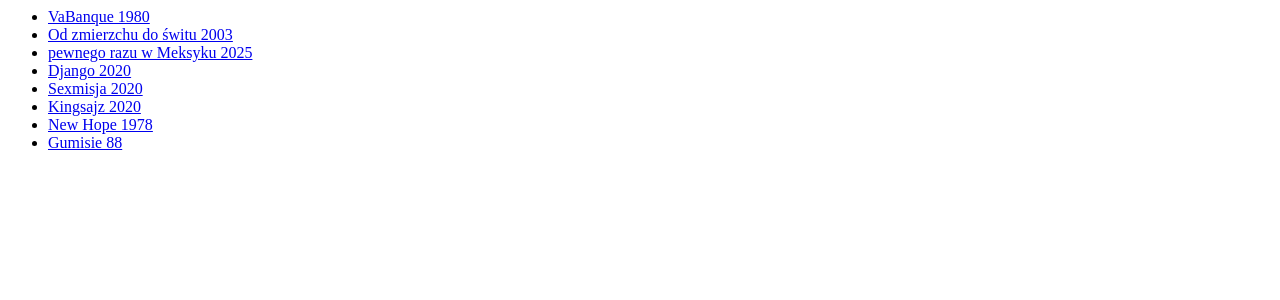
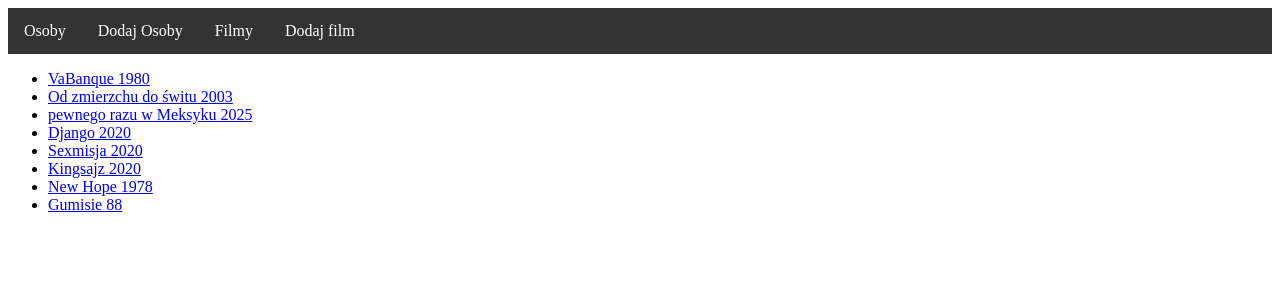
Before and after one commit to cooklee/FilmKra, a Django app: page /movies/ in a window 1280 px wide. Shown: the top 300 px of the page. Run offline with Django 3.2, Linux system fonts and the light colour scheme; data comes from the database, SQL or seed files in the repository.

Commit message:
base.html

```diff
--- a/FilmyKra/urls.py
+++ b/FilmyKra/urls.py
@@ -19,6 +19,7 @@
 
 urlpatterns = [
     path('admin/', admin.site.urls),
+    path('', views.index, name='index'),
     path('persons/', views.person_view, name='person_list'),
     path('movies/', views.movie_view, name='movie_list'),
     path('add_person/', views.add_person_view, name='add_person'),
--- a/filmweb/views.py
+++ b/filmweb/views.py
@@ -1,12 +1,15 @@
 from django.shortcuts import render, redirect
-
 # Create your views here.
 from filmweb.models import Person, Movie
 
 
+def index(request):
+    return render(request, 'base.html')
+
 def person_view(request):
     objects = Person.objects.all()
-    return render(request, "show_objects.html", {'objects': objects})
+    sikorka = render(request, "show_objects.html", {'objects': objects})
+    return sikorka
 
 def movie_view(request):
     objects = Movie.objects.all()
--- a/templates/add_movie.html
+++ b/templates/add_movie.html
@@ -1,3 +1,5 @@
+{% extends 'base.html' %}
+{% block content %}
 <form method="post">
     {% csrf_token %}
 
@@ -20,6 +22,5 @@
 
     </p>
     <p><input type="submit" > </p>
-
-
 </form>
+{% endblock %}
--- a/templates/add_person.html
+++ b/templates/add_person.html
@@ -1,6 +1,9 @@
+{% extends 'base.html' %}
+{% block content %}
 <form method="post">
     {% csrf_token %}
     <p>Imie:<input type="text" name="first_name"></p>
     <p>nazwisko:<input type="text" name="last_name"></p>
     <p><input type="submit" value="Dodaj">   </p>
 </form>
+{% endblock %}
--- /dev/null
+++ b/templates/base.html
@@ -0,0 +1,47 @@
+<!DOCTYPE html>
+<html lang="en">
+<head>
+    <meta charset="UTF-8">
+    <title>Title</title>
+    <style>
+        ul.header {
+  list-style-type: none;
+  margin: 0;
+  padding: 0;
+  overflow: hidden;
+  background-color: #333;
+}
+
+li.header {
+  float: left;
+}
+
+li.header a {
+  display: block;
+  color: white;
+  text-align: center;
+  padding: 14px 16px;
+  text-decoration: none;
+}
+
+li a:hover:not(.active) {
+  background-color: #111;
+}
+
+.active {
+  background-color: #4CAF50;
+}
+    </style>
+</head>
+<body>
+<ul class="header">
+  <li class="header"><a href="{% url 'person_list' %}">Osoby</a></li>
+  <li class="header"><a href="{% url 'add_person' %}">Dodaj Osoby</a></li>
+  <li class="header"><a href="{% url 'movie_list' %}">Filmy</a></li>
+  <li class="header"><a href="{% url 'add_movie' %}">Dodaj film</a></li>
+
+</ul>
+{% block content %}
+{% endblock %}
+</body>
+</html>
--- a/templates/movie_detail.html
+++ b/templates/movie_detail.html
@@ -1,3 +1,5 @@
+{% extends 'base.html' %}
+{% block content %}
 <div>
     <form method="post">
     {% csrf_token %}
@@ -32,3 +34,4 @@
         <input type="submit">
     </form>
 </div>
+{% endblock %}
--- a/templates/person_detail.html
+++ b/templates/person_detail.html
@@ -1,3 +1,5 @@
+{% extends 'base.html' %}
+{% block content %}
 <div>
     <p>    {{ person.first_name }} {{ person.last_name }}</p>
 <p>Wyreżyserował:</p>
@@ -7,3 +9,4 @@
         {% endfor %}
     </ul>
 </div>
+{% endblock %}
--- a/templates/show_objects.html
+++ b/templates/show_objects.html
@@ -1,5 +1,8 @@
+{% extends 'base.html' %}
+{% block content %}
 <ul>
     {% for obj in objects %}
         <li><a href="{{ obj.get_detail_url }}"> {{ obj }}</a></li>
     {% endfor %}
 </ul>
+{% endblock %}
```
